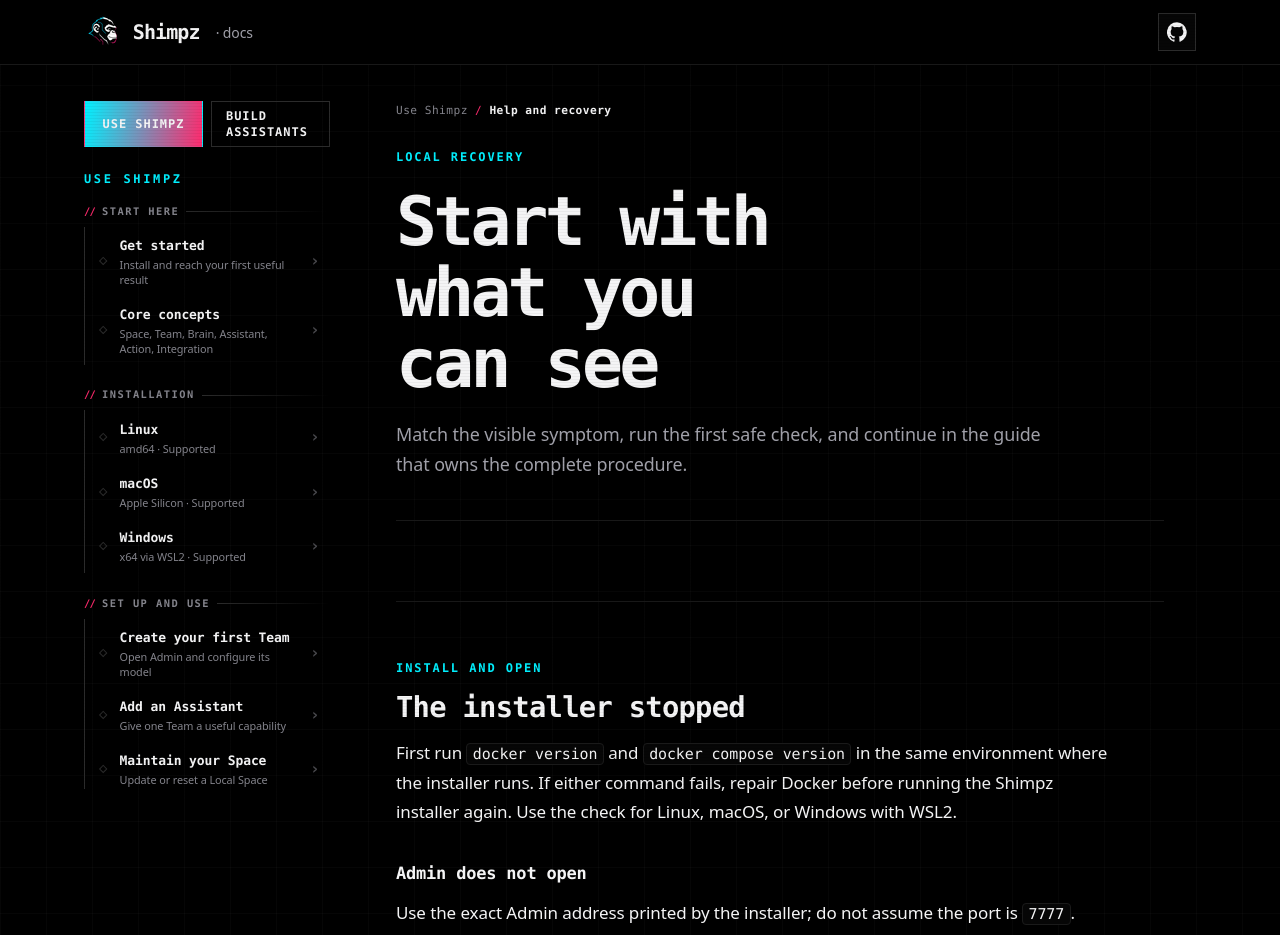
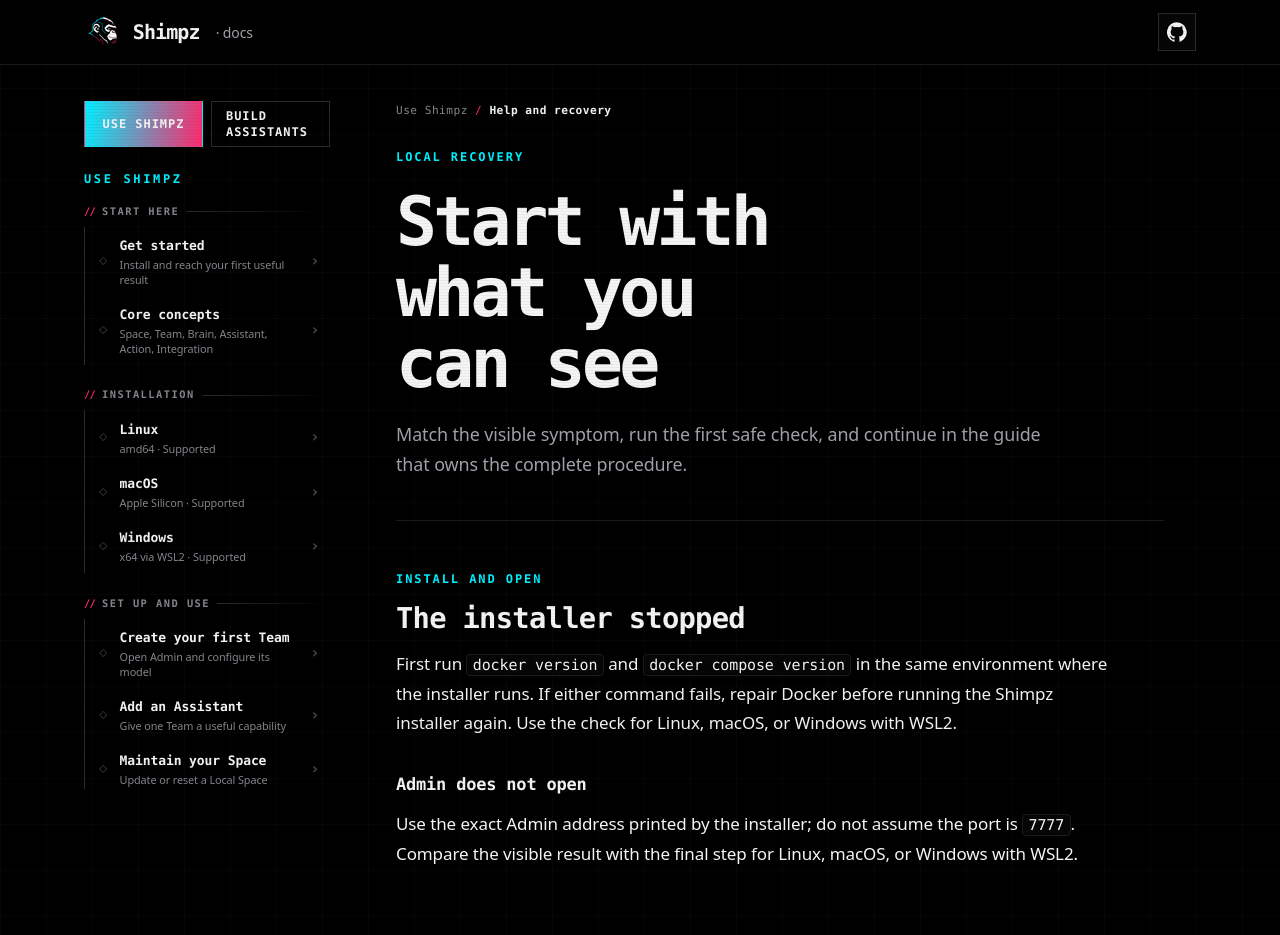
Before and after one commit to TheShimpz/shimpz-docs, a SvelteKit app: page /help in a window 1280 px wide. Shown: the top 935 px of the page. Built offline with nearby package versions, Linux system fonts and the light colour scheme.

Commit message:
fix: tighten page header section spacing

```diff
--- a/src/app.css
+++ b/src/app.css
@@ -295,6 +295,7 @@
   .code-file .is-underlined { text-decoration: underline; text-underline-offset: 0.16em; }
   .code-file .is-struck { text-decoration: line-through; }
   .guide-section { margin-top: 5rem; padding-top: 3.5rem; border-top: 1px solid var(--color-border); }
+  .docs-page-header + .guide-section { margin-top: 3rem; padding-top: 0; border-top: 0; }
   .section-label {
     display: block; margin-bottom: 0.7rem; color: var(--color-cyan); font-family: var(--font-mono);
     font-size: var(--type-caption); font-weight: 700; letter-spacing: 0.16em; text-transform: uppercase;
```
